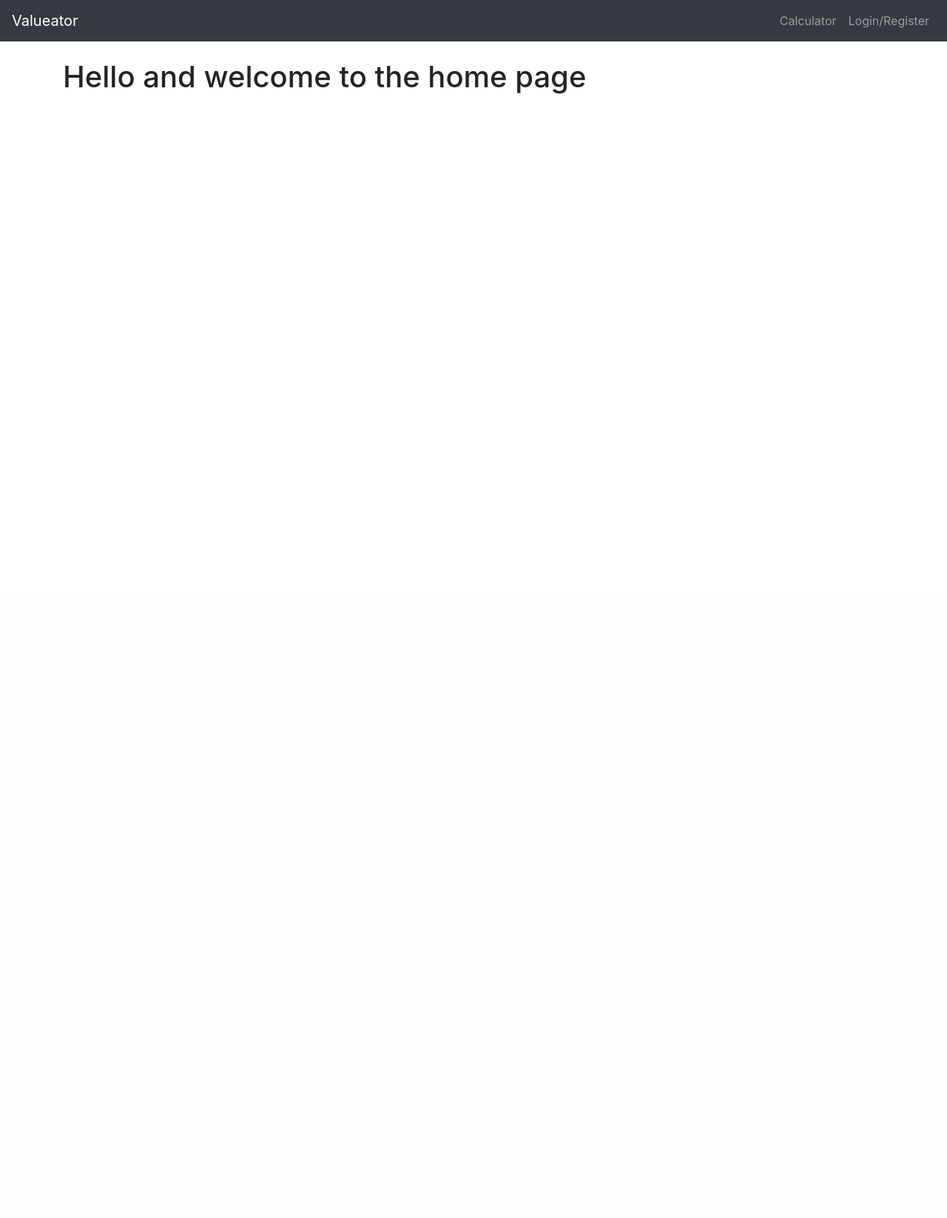
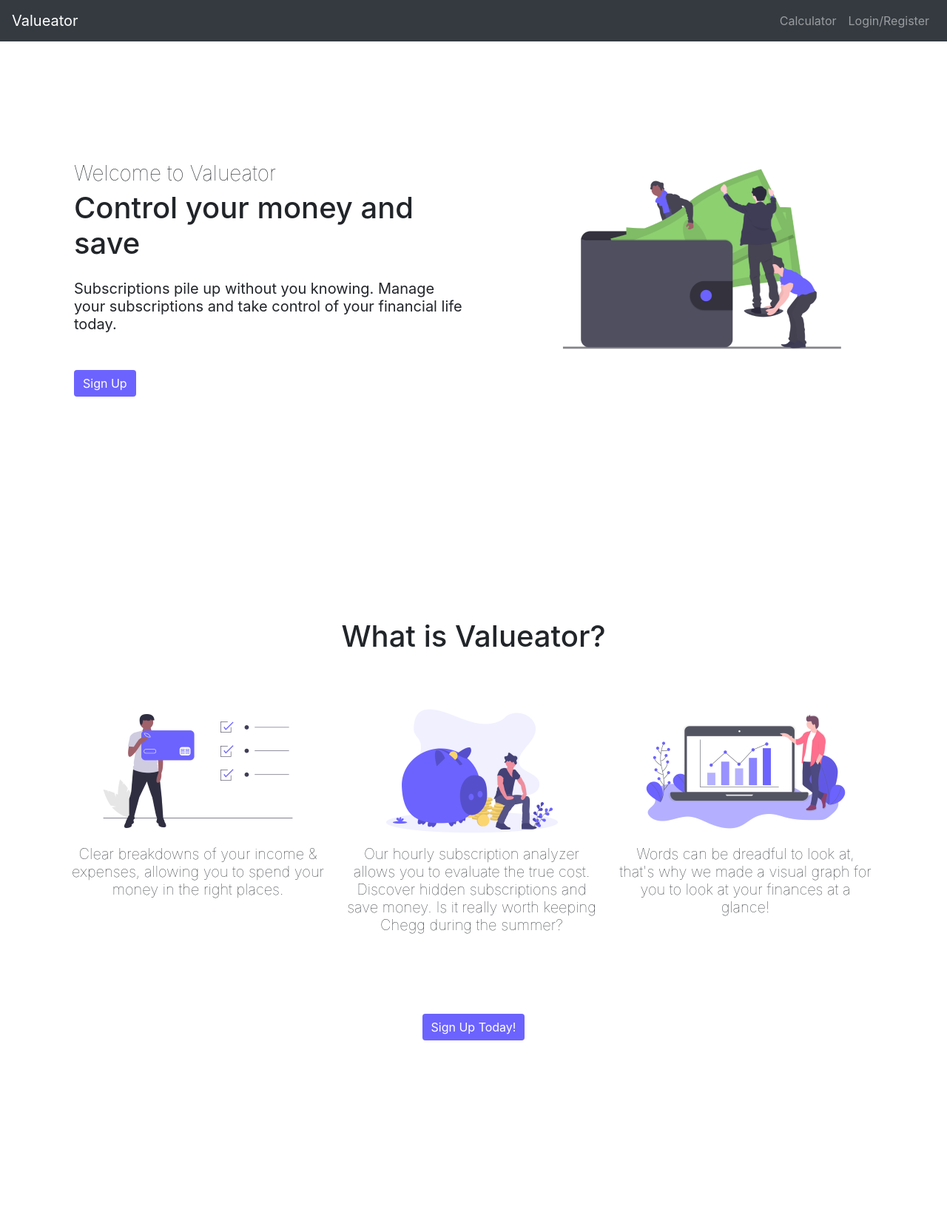
Before and after one commit to trey-sumida/Valueator, a Django app: page / in a window 1280 px wide. Shown: the top 1646 px of the page at 74% size. Before the commit the page ends 127 px from the top, so only its background shows below. Run offline with Django 3.2, Linux system fonts and the light colour scheme; some libraries are stand-ins or nearby versions.

Commit message:
Landing Page done

```diff
--- /dev/null
+++ b/Valueator-project/General/static/css/homepage.css
@@ -0,0 +1,64 @@
+.container {
+    margin: 20px auto;
+    padding-top: 5rem;
+}
+
+.welcome {
+    font-weight: 50;
+    margin-top: 18px;
+    margin-bottom: 5px;
+}
+
+.wel-desc {
+    font-weight: 400;
+    font-size: 20px;
+    margin-top: 25px;
+}
+
+.image {
+    float: right;
+}
+
+.panel-1 {
+    margin-bottom: 20px;
+}
+
+.button-row {
+    margin-bottom: 300px;
+    margin-left: 15px;
+    margin-right: 15px;
+}
+
+.button-row-2 {
+    margin-top: 100px;
+    margin-bottom: 250px;
+    margin-left: 15px;
+    margin-right: 15px;
+
+}
+
+.btn-primary {
+    background-color: #6C63FF !important;
+    border: none;
+}
+
+.panel-2 {
+    text-align: center;
+    font-size: 20px;
+    font-weight: 50;
+    margin-bottom: 300px;
+}
+
+#panel-2{
+    justify-content: center;
+    margin-bottom: 50px;
+}
+
+#col-1 {
+    padding-left: 10px;
+}
+
+.desc-header {
+    font-size: 20px;
+    font-weight: 50;
+}
--- a/Valueator-project/General/templates/General/homepage.html
+++ b/Valueator-project/General/templates/General/homepage.html
@@ -1,10 +1,62 @@
 {% extends 'base.html' %}
 {% load static %}
 {% block extrahead %}
-<link rel="stylesheet" type="text/css" href="{% static 'css/general.css' %}">
+<link rel="stylesheet" type="text/css" href="{% static 'css/homepage.css' %}">
 {% endblock %}
 {% block content %}
-<div class="hp-div">
-<h1>Hello and welcome to the home page</h1>
+<div class="container">
+    <div class="panel-1">
+        <div class="row">
+            <div class="col">
+                <h3 class="welcome">Welcome to Valueator</h3>
+                <h1 class ="title">Control your money and save</h1>
+                <h4 class ="wel-desc">Subscriptions pile up without you knowing.
+                    Manage your subscriptions and take control of your financial life today.</h4>
+            </div>
+            <div class="col">
+                <div class="image">
+                {% load static %}<img src="{% static 'images/Panel1Img.png' %}"/>
+                </div>
+            </div>
+        </div>
+
+        <div class="button-row">
+            <div class="row">
+                <button type="button" class="btn btn-primary">Sign Up</button>
+            </div>
+        </div>
+</div>
+
+    <div class="panel-2">
+        <div class="row" id="panel-2">
+            <h1 class="title2">What is Valueator?</h1>
+        </div>
+        <div class='row' id="panel-2-2">
+            <div class='col' id="col-1">
+                {% load static %}<img src="{% static 'images/Panel-2-1.png' %}"/>
+                <h3 class="desc-header">Clear breakdowns of your income & expenses,
+                    allowing you to spend your money in the right places. </h3>
+            </div>
+            <div class='col' id="col-1">
+                {% load static %}<img src="{% static 'images/Panel-2-3.png' %}"/>
+                <h3 class="desc-header">Our hourly subscription analyzer allows you to
+                    evaluate the true cost. Discover hidden subscriptions and save money.
+                    Is it really worth keeping Chegg during the summer?</h3>
+            </div>
+            <div class='col' id="col-1">
+                {% load static %}<img src="{% static 'images/Panel-2-2.png' %}"/>
+                <h3 class="desc-header">Words can be dreadful to look at, that's
+                why we made a visual graph for you to look at your finances at a glance!</h3>
+            </div>
+        </div>
+
+        <div class="button-row-2">
+            <div class="row">
+                <div class="col text-center">
+                    <button type="button" class="btn btn-primary">Sign Up Today!</button>
+                </div>
+            </div>
+        </div>
+    </div>
 </div>
 {% endblock %}
```
Also changed, not shown: Valueator-project/General/static/images/Panel-2-1.png (added), Valueator-project/General/static/images/Panel-2-2.png (added), Valueator-project/General/static/images/Panel-2-3.png (added), Valueator-project/General/static/images/Panel1Img.png (added), Valueator-project/General/static/images/Panel1Img.svg (added), Valueator-project/db.sqlite3.
